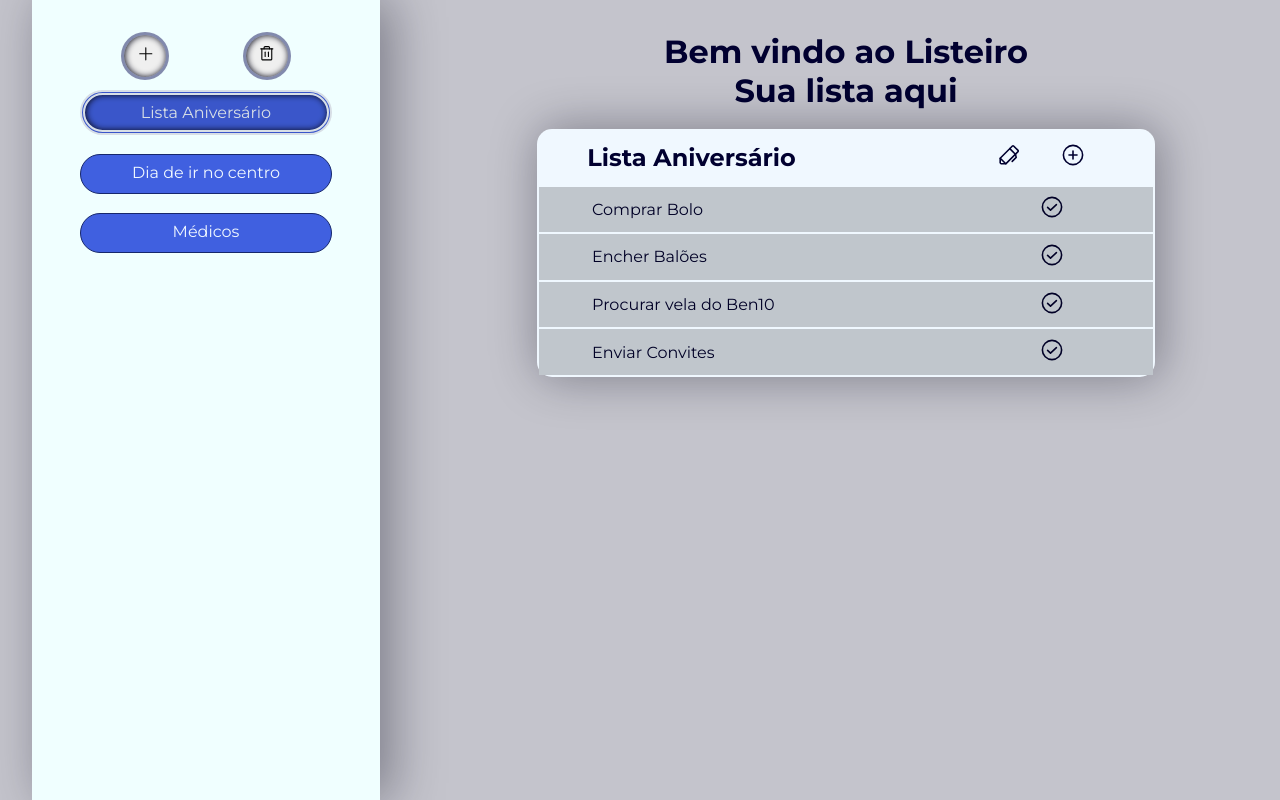
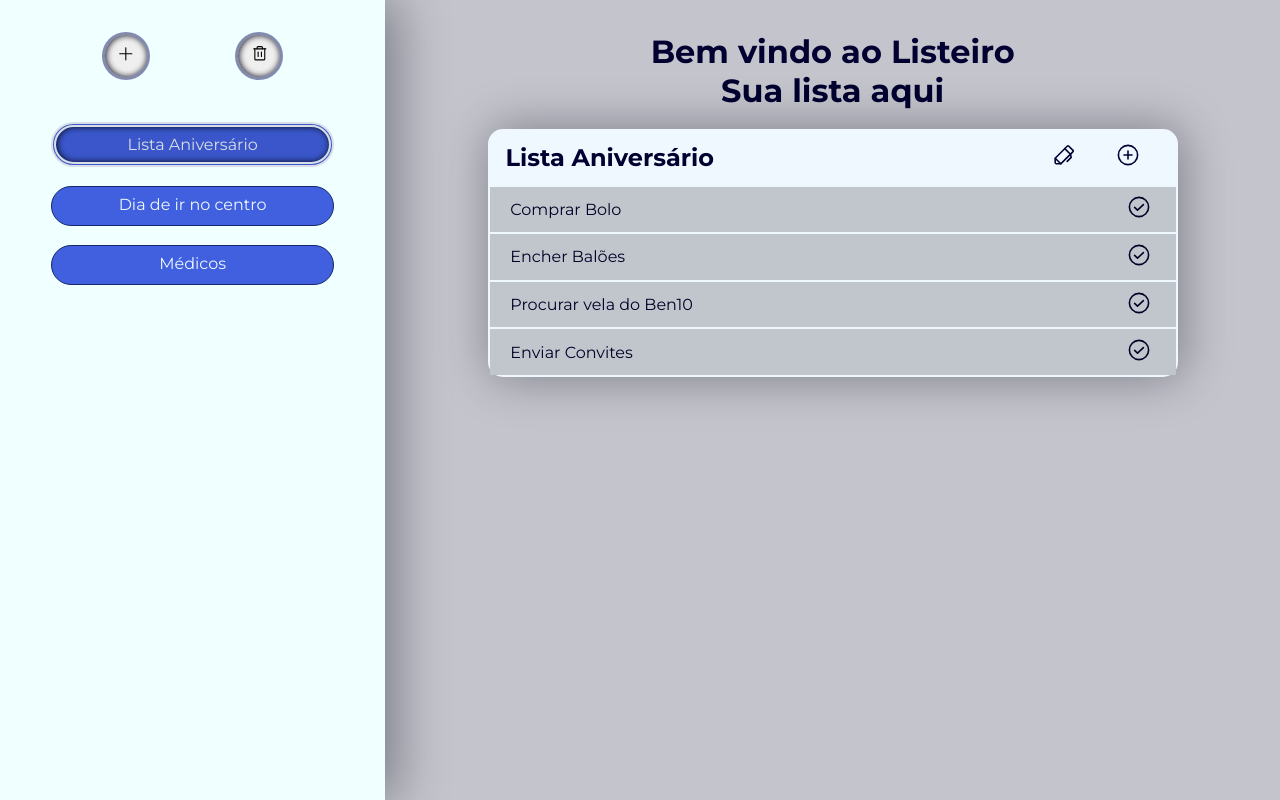
Before and after one commit to BragaMPedro/ProjetoReact-listaDeTarefas, a React (Vite) app: page / in a window 1280 px wide. Built offline with nearby package versions, Linux system fonts and the light colour scheme.

Commit message:
retirada de função Edit e revisões

```diff
--- a/src/components/Lista/listaTarefas.jsx
+++ b/src/components/Lista/listaTarefas.jsx
@@ -15,7 +15,6 @@ export function Lista({lista}){
     }
 
     function savarAlteracoes(){
-
         setIsEditable(false);
     }
 
@@ -28,8 +27,8 @@ export function Lista({lista}){
             <table>
                 <thead>
                     <tr>
-                        <th contentEditable={isEditable}>
-                            <div>
+                        <th>
+                            <div id="listaNome">
                                 {lista.nome}
                             </div>
                             <div>
@@ -43,7 +42,7 @@ export function Lista({lista}){
                 <tbody>
                     {tarefas.map(tarefa => (
                         <tr key={tarefa.id}>
-                            <td contentEditable={isEditable} colSpan="3">
+                            <td colSpan="3">
                                 <Tarefa tarefa={tarefa} edit={isEditable} deletarTarefa={deletarTarefa} />
                             </td>
                         </tr>
--- /dev/null
+++ b/src/components/SaveButton/Save.jsx
@@ -0,0 +1,20 @@
+import { Container } from "./saveStyle"
+
+export function Salvar({salvarAlteracoes}){
+
+    function handleSalvarAlteracoes(){
+        salvarAlteracoes();
+    }
+
+    return(
+        <Container>
+            <tfoot>
+                <tr>
+                    <td onClick={handleSalvarAlteracoes}>
+                        Salvar
+                    </td>
+                </tr>
+            </tfoot>
+        </Container>
+    )
+}
--- /dev/null
+++ b/src/components/SaveButton/saveStyle.js
@@ -0,0 +1,24 @@
+import styled from "styled-components"
+
+export const Container = styled.div`
+
+   tfoot{
+      display: flex;
+      flex-direction: column;
+      align-items: center;
+      padding: 0.5rem;
+   }
+
+   tfoot > tr > td {
+      cursor: pointer;
+      border-radius: 30px;
+      padding: 0.5rem 3rem;
+      border: 1px solid #16276c;
+      background-color: #4060e0;
+      color: aliceblue;
+   }
+
+   td:hover{
+      filter: brightness(0.8);
+   }
+`
--- a/src/components/Tarefas/Tarefa.jsx
+++ b/src/components/Tarefas/Tarefa.jsx
@@ -24,11 +24,6 @@ export function Tarefa({ tarefa, edit, deletarTarefa}) {
 
     }
 
-    function concluidasCheck(){
-
-        setIsChecked(current => !current)
-    }
-
     return(
         <Container>
             <div className={ tarefasConcluidas.includes(tarefa) ? "tarefa-concluida" : "tarefa" }>
--- a/src/components/Tarefas/TarefaStyle.js
+++ b/src/components/Tarefas/TarefaStyle.js
@@ -7,7 +7,7 @@ export const Container = styled.div`
    justify-content: space-between;
    padding: 0.3rem;
 
-   .tarefa{
+   .tarefa {
       margin: 0 1rem;
    }
 
@@ -26,6 +26,10 @@ export const Container = styled.div`
    }
 
    .btn-concluido-checked {
+      margin: 0 1rem;
+      padding: 0.2rem;
+      height: 2rem;
+      width: 2rem;
       border-radius: 50%;
       border: 1px solid #16276c;
       background-color: #4060e0;
@@ -41,5 +45,4 @@ export const Container = styled.div`
       transition-duration: 0.5s;
       cursor: pointer;
    }
-
 `
--- a/src/pages/Home/homeStyle.js
+++ b/src/pages/Home/homeStyle.js
@@ -3,10 +3,6 @@ import styled from "styled-components";
 export const Container = styled.div`
     display: flex;
     flex-direction: row;
-
-    div{
-        margin: 0 2rem;
-    }
 `;
 
 export const Content = styled.div`
```
Lines whose indentation alone changed are shown as unchanged.
